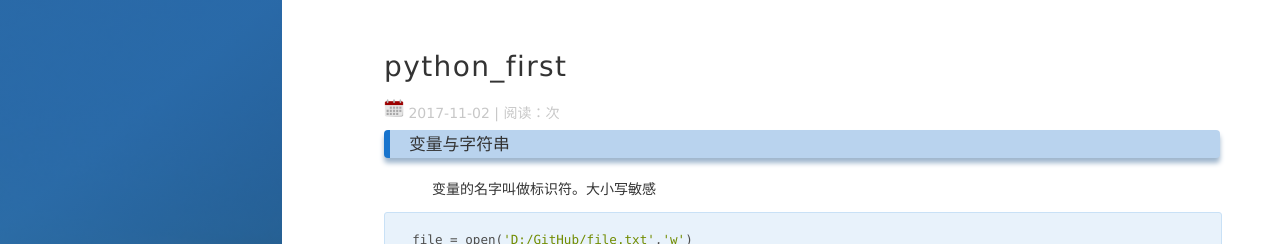
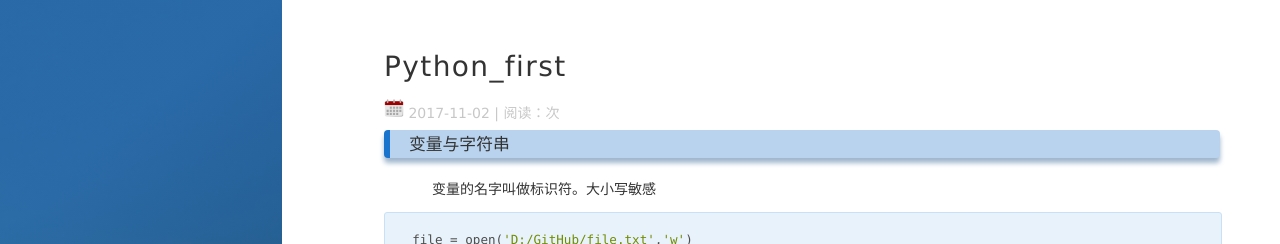
Before and after one commit to adislj/adislj.github.io, a Jekyll site: the page built from _posts/2017-11-02-Python_first.md, in a window 1280 px wide and 900 px high. Shown: the top 244 px of the window. Built offline with Jekyll 4.4.1, drawn with Linux system fonts in a browser that asks for light colours; nearby versions of some CDN libraries; comment, search, counter and statistics services are not loaded.

Commit message:
atom_test

```diff
--- a/_posts/2017-11-02-Python_first.md
+++ b/_posts/2017-11-02-Python_first.md
@@ -1,6 +1,6 @@
 ---
 layout: post
-title: python_first
+title: Python_first
 date: 2017-11-02
 tags: python
 ---
```
